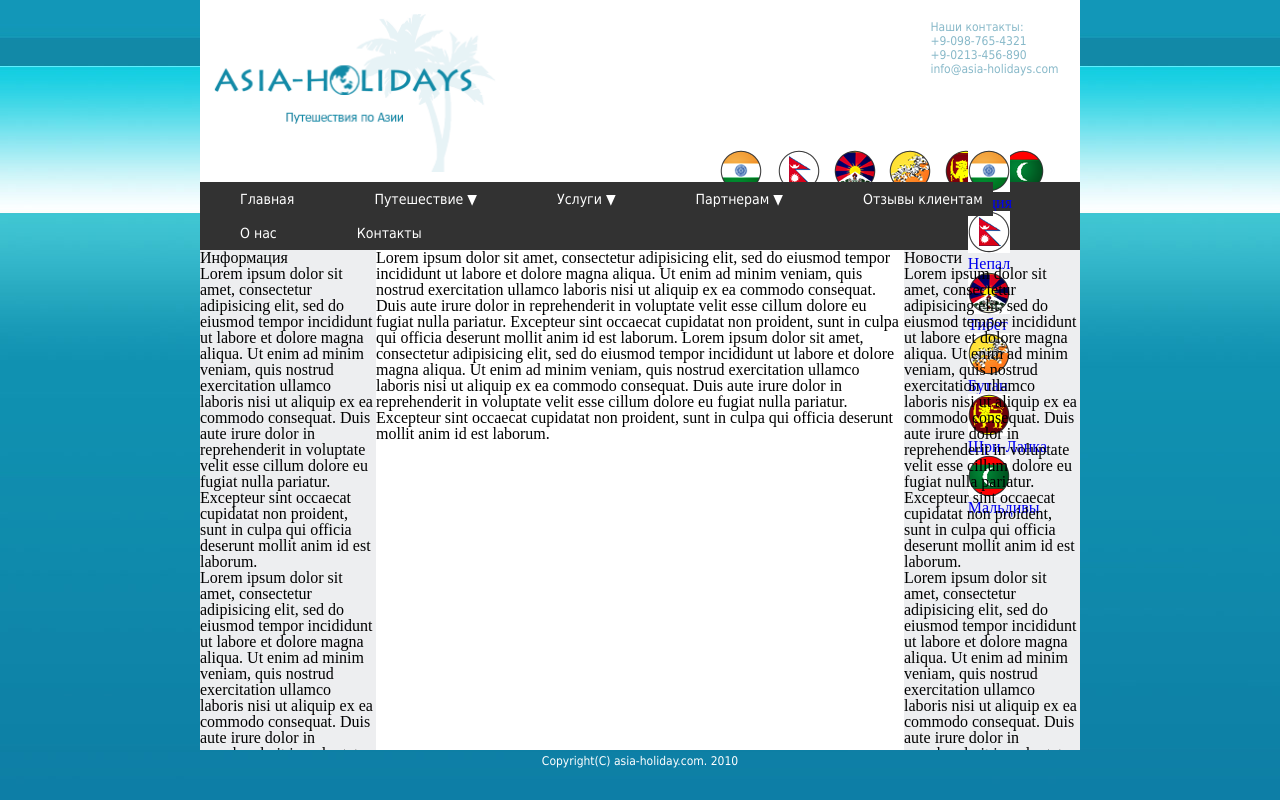
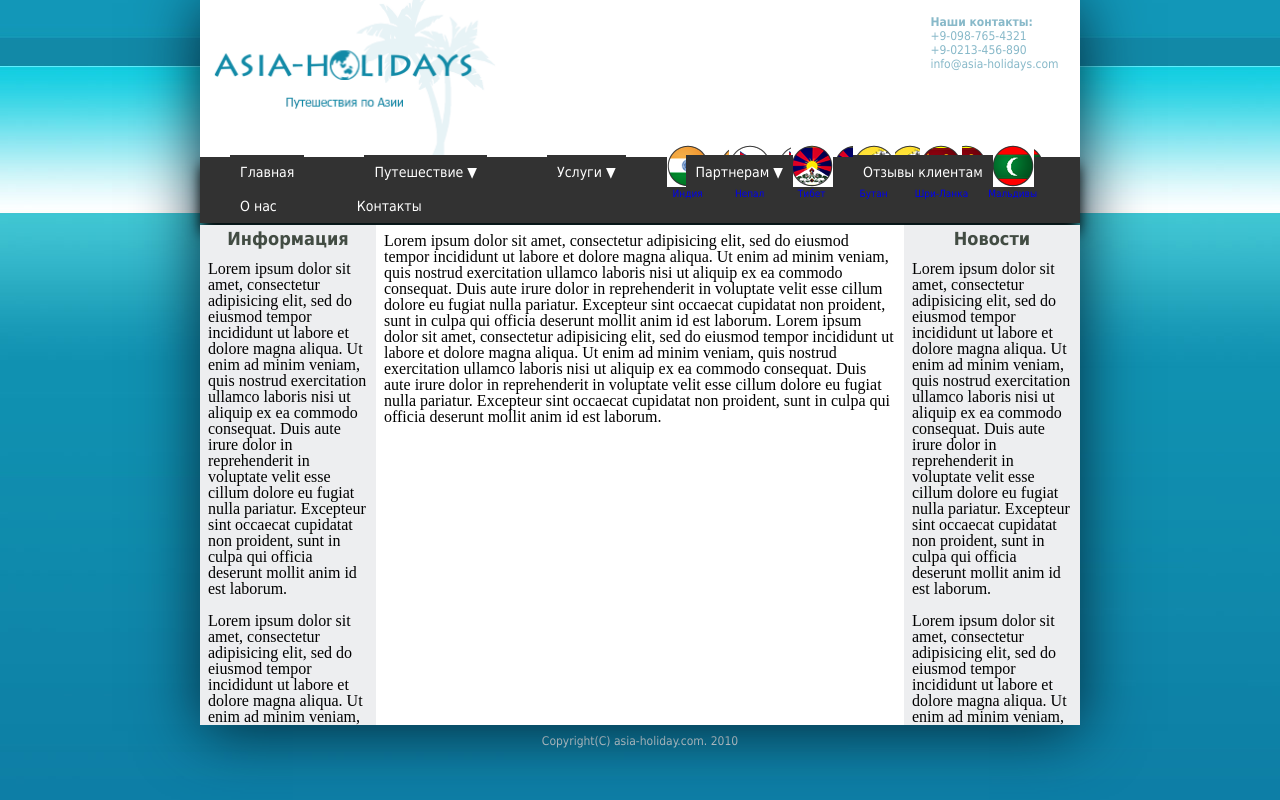
Before and after one commit to dpopovych/My_Home_Works, a plain HTML site: page HW4/index.html in a window 1280 px wide. Drawn offline with Linux system fonts and the light colour scheme.

Commit message:
Update style.css
Made corrections according to mentor`s comments

```diff
--- a/HW4/css/style.css
+++ b/HW4/css/style.css
@@ -6,18 +6,22 @@ body {
 
 #asia_holiday {
   position: relative;
+  margin-bottom: auto;
+  -webkit-box-shadow: 0px 7px 60px -1px rgba(4,41,58,1);
+  -moz-box-shadow: 0px 7px 60px -1px rgba(4,41,58,1);
+  box-shadow: 0px 7px 60px -1px rgba(4,41,58,1);
 }
 
 .upper_part {
   background-color: white;
   position: relative;
   overflow: hidden;
-  margin: 0;
+  margin-top: -5px;
 }
 
 #logo {
   float: left;
-  padding: 10px 0 10px 0;
+  padding: 0;
   width: 34%;
 }
 
@@ -32,10 +36,32 @@ body {
   color: #88b9c9;
 }
 
+.our_contacts {
+  font-weight: bold;
+}
+
 #countries {
   position: absolute;
+  display: inline-flex;
+  text-align: center;
+  font-family: Tahoma, sans-serif;
+  font-size: 10px;
   top: 150px;
   right: 33px;
+}
+
+#countries li {
+  padding: 0 5px;
+  margin: 0 5px;
+}
+
+#countries a {
+  display: inline-block;
+  float: right;
+}
+
+#countries a:hover {
+  text-decoration: underline;
 }
 #photo {
   width: 100%;
@@ -51,9 +77,16 @@ body {
 .menu {
   background-color: #323232;
   display: block;
-  margin: 0;
+  margin-top: -2px;
+  margin-bottom: 2px;
   padding: 0;
   }
+
+.menu  {
+-webkit-box-shadow: 0px 10px 13px -1px rgba(0,0,0,1);
+-moz-box-shadow: 0px 10px 13px -1px rgba(0,0,0,1);
+box-shadow: 0px 10px 13px -1px rgba(0,0,0,1);
+}
 
 .paragraph {
   font-size: 14px;
@@ -86,11 +119,12 @@ ul.submenu {
   display: none;
   position: absolute;
   width:100%;
-  top: 37px;
+  top: 35px;
   left: 10px;
   background-color: #323232;
   z-index: 1;
 }
+
 .submenu > li {
   display: block;
   padding: inherit;
@@ -159,10 +193,23 @@ ul.menu > li:hover > ul.submenu {
   left: 80%;
 }
 
+#information h1 {
+  color: #424c43;
+  font-family: Tahoma, sans-serif;
+  font-size: 18px;
+  font-weight: bold;
+  text-align: center;
+  margin: 5px;
+}
+
+#information p {
+  padding: 8px;
+}
+
 #copyrights {
   color: white;
   font-size: 12px;
   font-family: Tahoma, sans-serif;
   text-align: center;
-  padding: 5px 0 5px 0;
+  padding: 10px 0 10px 0;
 }
```
